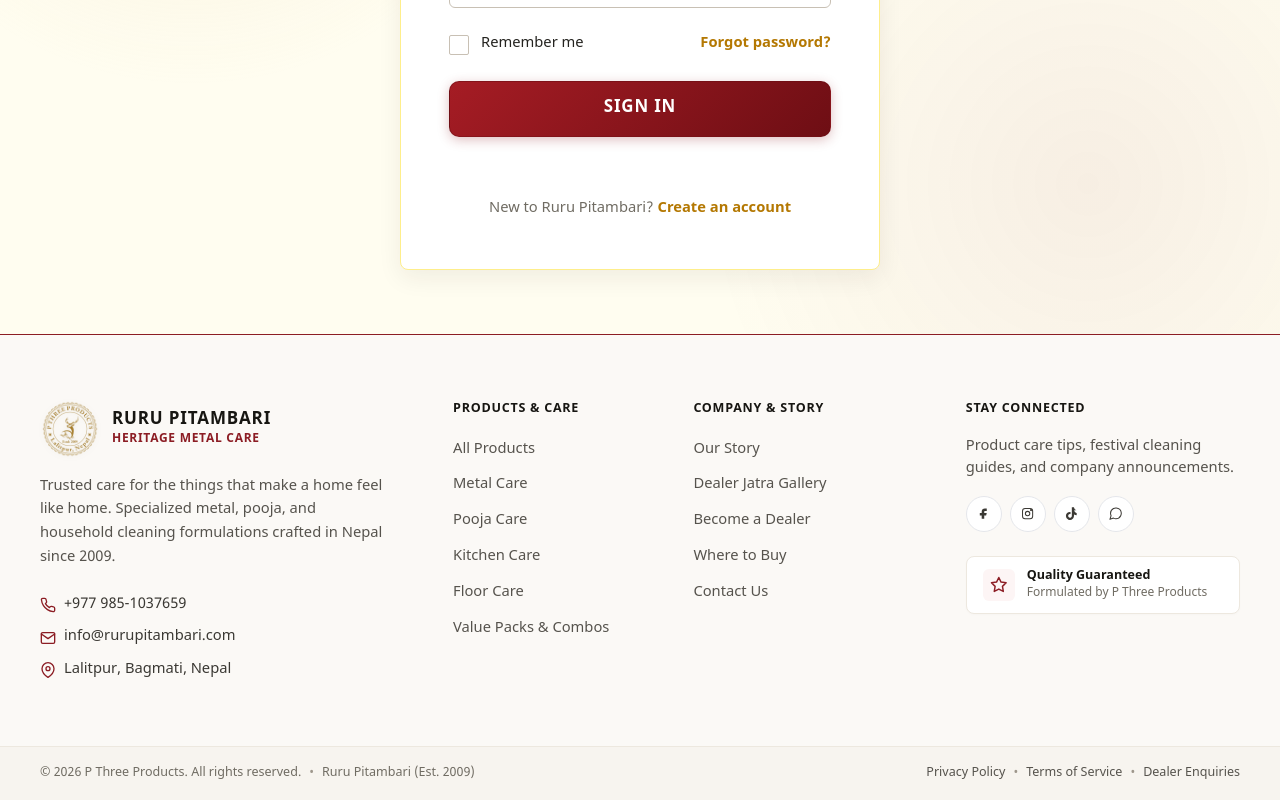
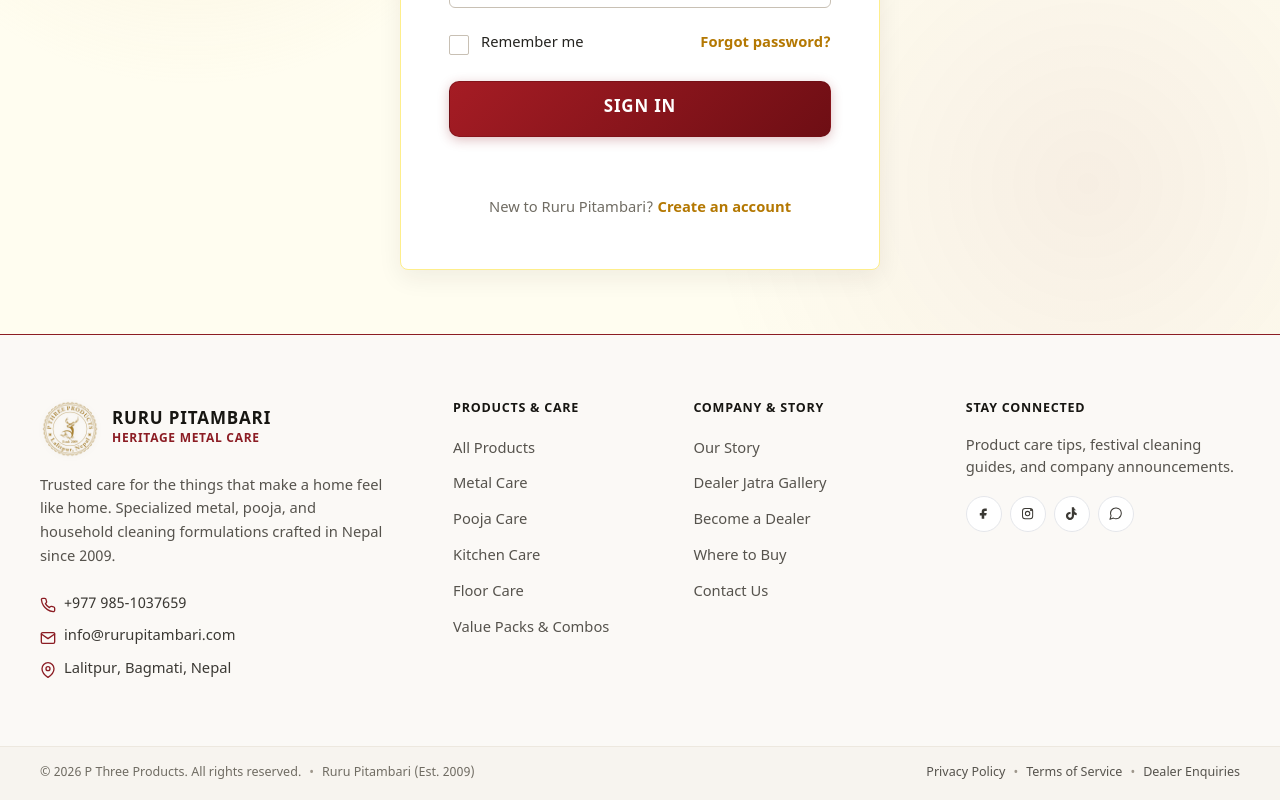
Before and after one commit to jayprakash4u/RuRu-Pitambari, a Next.js app: page /sign-in in a window 1280 px wide. Shown: the part 548-1348 px from the top of the page. Built offline with nearby package versions, Linux system fonts and the light colour scheme.

Commit message:
fix(footer): remove Quality Guaranteed badge from footer

```diff
--- a/src/components/layout/site-footer/site-footer.module.css
+++ b/src/components/layout/site-footer/site-footer.module.css
@@ -160,53 +160,8 @@
   height: 0.95rem;
 }
 
-.guaranteeBox {
-  display: flex;
-  align-items: center;
-  gap: var(--space-3);
-  padding: var(--space-3) var(--space-4);
-  border-radius: 8px;
-  background-color: #ffffff;
-  border: 1px solid #ede8df;
-  box-shadow: 0 1px 3px rgba(0, 0, 0, 0.02);
-  width: 100%;
-  max-width: 18rem;
-}
-
-.guaranteeIcon {
-  flex-shrink: 0;
-  width: 2rem;
-  height: 2rem;
-  border-radius: 6px;
-  background-color: #fdf5f5;
-  color: #8c1d24;
-  display: flex;
-  align-items: center;
-  justify-content: center;
-}
-
-.guaranteeIcon svg {
-  width: 1.1rem;
-  height: 1.1rem;
-}
-
-.guaranteeTitle {
-  margin: 0;
-  font-size: var(--text-xs);
-  font-weight: 700;
-  color: var(--neutral-900);
-  line-height: 1.2;
-}
-
-.guaranteeDesc {
-  margin: 0.15rem 0 0;
-  font-size: 0.75rem;
-  color: var(--neutral-500);
-  line-height: 1.2;
-}
-
 /* ----------------------------------------------------
-   3. Bottom Bar
+   2. Bottom Bar
    ---------------------------------------------------- */
 .bottomBar {
   border-top: 1px solid #ede8df;
--- a/src/components/layout/site-footer/site-footer.tsx
+++ b/src/components/layout/site-footer/site-footer.tsx
@@ -195,29 +195,6 @@ export function SiteFooter() {
               </svg>
             </a>
           </div>
-
-          {/* Guarantee Badge */}
-          <div className={styles.guaranteeBox}>
-            <div className={styles.guaranteeIcon}>
-              <svg
-                aria-hidden="true"
-                fill="none"
-                stroke="currentColor"
-                strokeWidth="2"
-                viewBox="0 0 24 24"
-              >
-                <path
-                  d="M12 2l3.09 6.26L22 9.27l-5 4.87 1.18 6.88L12 17.77l-6.18 3.25L7 14.14 2 9.27l6.91-1.01L12 2z"
-                  strokeLinecap="round"
-                  strokeLinejoin="round"
-                />
-              </svg>
-            </div>
-            <div>
-              <p className={styles.guaranteeTitle}>Quality Guaranteed</p>
-              <p className={styles.guaranteeDesc}>Formulated by P Three Products</p>
-            </div>
-          </div>
         </div>
       </div>
 
```
